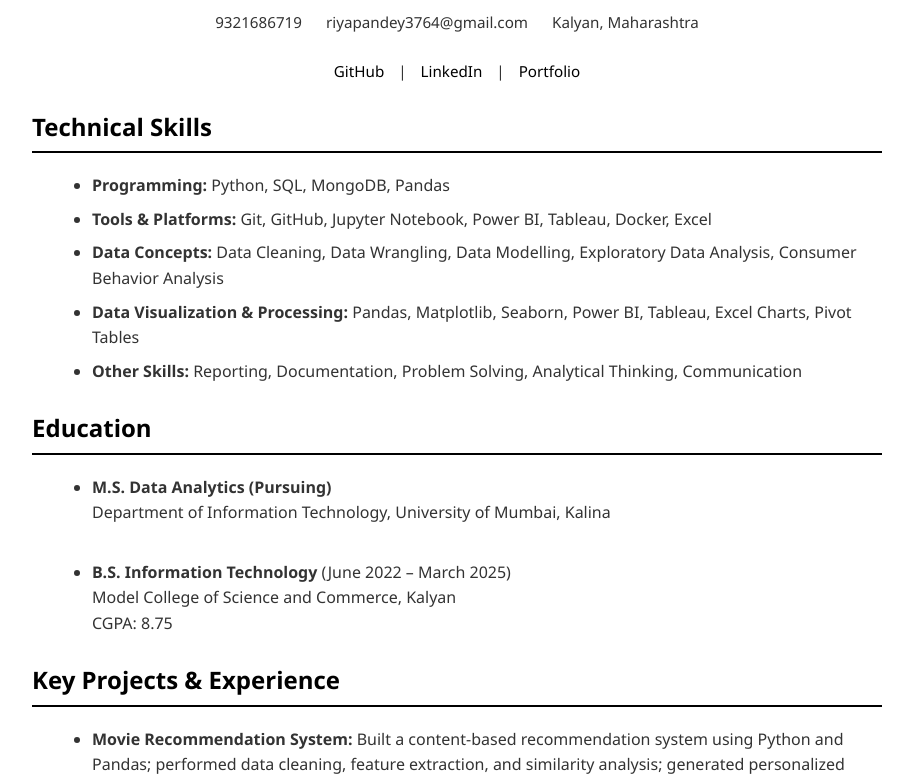
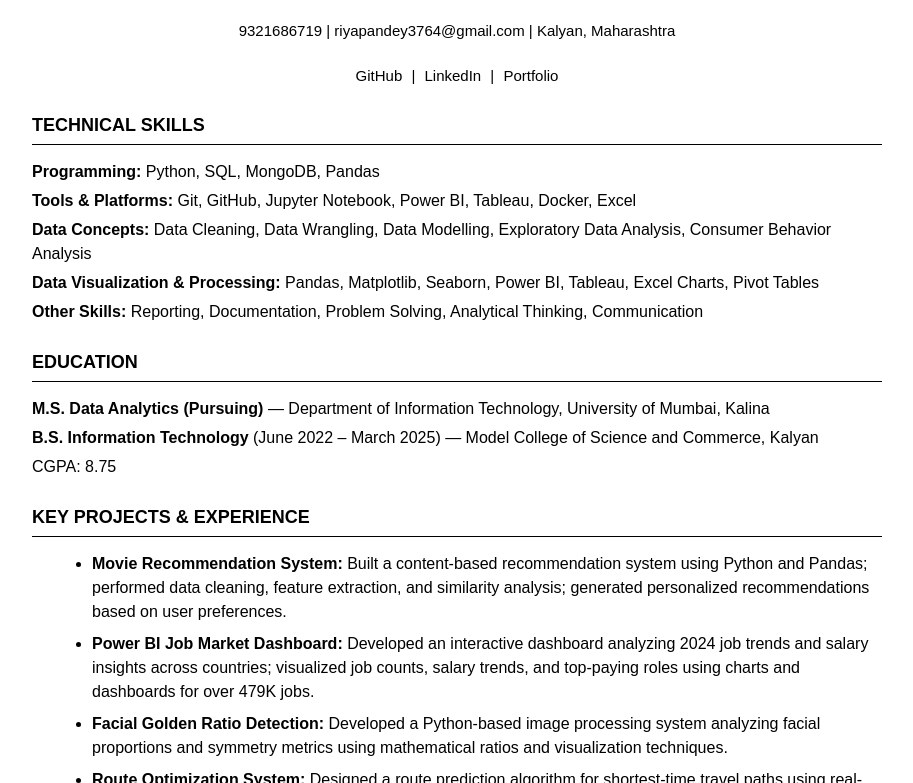
Before and after one commit to riyapandey23/Resume, a plain HTML site: page index.html in a window 1280 px wide. Shown: the part 91-874 px from the top of the page, without its empty margins (183-1096 px from the left). Drawn offline with Linux system fonts and the light colour scheme.

Commit message:
Update index.html

```diff
--- a/index.html
+++ b/index.html
@@ -1,73 +1,92 @@
 <!DOCTYPE html>
 <html lang="en">
+
 <head>
+
     <meta charset="UTF-8">
+
     <meta name="viewport" content="width=device-width, initial-scale=1.0">
-    <title>Riya H.S. Pandey | Resume</title>
+
+    <title>Riya H.S. Pandey Resume</title>
 
     <style>
 
         body {
-            font-family: 'Segoe UI', Tahoma, Geneva, Verdana, sans-serif;
+
+            font-family: Arial, sans-serif;
+
+            max-width: 850px;
+
             margin: 20px auto;
-            max-width: 850px;
-            padding: 0 20px;
-            line-height: 1.6;
-            color: #333;
+
+            padding: 20px;
+
+            color: black;
+
+            line-height: 1.5;
+
         }
 
         h1 {
-            color: #000;
-            border-bottom: 2px solid #000;
-            padding-bottom: 5px;
+
             text-align: center;
+
+            font-size: 28px;
+
+            margin-bottom: 10px;
+
+        }
+
+        .contact {
+
+            text-align: center;
+
+            margin-bottom: 20px;
+
+            font-size: 15px;
+
+        }
+
+        .contact a {
+
+            color: black;
+
+            text-decoration: none;
+
+            margin: 0 5px;
+
         }
 
         h2 {
-            color: #000;
-            border-bottom: 2px solid #000;
+
+            font-size: 18px;
+
+            border-bottom: 1px solid black;
+
             padding-bottom: 5px;
+
             margin-top: 25px;
+
         }
 
-        .contact-info {
-            text-align: center;
-            font-size: 0.95em;
-            margin-bottom: 20px;
-        }
+        p {
 
-        .contact-info span {
-            margin: 0 10px;
-            display: inline-block;
-        }
+            margin: 5px 0;
 
-        .contact-info a {
-            color: #000;
-            text-decoration: none;
-            margin: 0 10px;
-        }
-
-        .contact-info a:hover {
-            text-decoration: underline;
-        }
-
-        .section-content {
-            margin-bottom: 20px;
         }
 
         ul {
-            list-style-type: disc;
+
+            margin-top: 8px;
+
             margin-left: 20px;
+
         }
 
         li {
+
             margin-bottom: 8px;
-        }
 
-        .project-details {
-            font-size: 0.9em;
-            color: #666;
-            margin-top: 5px;
         }
 
     </style>
@@ -76,109 +95,96 @@
 
 <body>
 
-    <h1>Riya H.S. Pandey</h1>
+    <h1>RIYA H.S. PANDEY</h1>
 
-    <div class="contact-info">
+    <div class="contact">
 
-        <span>9321686719</span>
+        9321686719 |
 
-        <span>riyapandey3764@gmail.com</span>
+        riyapandey3764@gmail.com |
 
-        <span>Kalyan, Maharashtra</span>
+        Kalyan, Maharashtra
 
         <br><br>
 
-        <a href="https://github.com/riyapandey23" target="_blank">GitHub</a>
+        <a href="https://github.com/riyapandey23" target="_blank">GitHub</a> |
 
-        |
-
-        <a href="https://www.linkedin.com/in/riya-pandey-072639249/" target="_blank">LinkedIn</a>
-
-        |
+        <a href="https://www.linkedin.com/in/riya-pandey-072639249/" target="_blank">LinkedIn</a> |
 
         <a href="https://riyapandey23.github.io/PortfolioHost/" target="_blank">Portfolio</a>
 
     </div>
 
-    <!-- TECHNICAL SKILLS -->
+    <h2>TECHNICAL SKILLS</h2>
 
-    <section class="section-content">
+    <p>
 
-        <h2>Technical Skills</h2>
+        <strong>Programming:</strong>
 
-        <ul>
+        Python, SQL, MongoDB, Pandas
 
-            <li>
-                <strong>Programming:</strong>
-                Python, SQL, MongoDB, Pandas
-            </li>
+    </p>
 
-            <li>
+    <p>
+
         <strong>Tools & Platforms:</strong>
+
         Git, GitHub, Jupyter Notebook, Power BI, Tableau, Docker, Excel
-            </li>
 
-            <li>
+    </p>
+
+    <p>
+
         <strong>Data Concepts:</strong>
+
         Data Cleaning, Data Wrangling, Data Modelling,
         Exploratory Data Analysis, Consumer Behavior Analysis
-            </li>
 
-            <li>
+    </p>
+
+    <p>
+
         <strong>Data Visualization & Processing:</strong>
-                Pandas, Matplotlib, Seaborn, Power BI, Tableau,
-                Excel Charts, Pivot Tables
-            </li>
 
-            <li>
+        Pandas, Matplotlib, Seaborn,
+        Power BI, Tableau, Excel Charts, Pivot Tables
+
+    </p>
+
+    <p>
+
         <strong>Other Skills:</strong>
+
         Reporting, Documentation, Problem Solving,
         Analytical Thinking, Communication
-            </li>
 
-        </ul>
+    </p>
 
-    </section>
+    <h2>EDUCATION</h2>
 
-    <!-- EDUCATION -->
+    <p>
 
-    <section class="section-content">
-
-        <h2>Education</h2>
-
-        <ul>
-
-            <li>
-
-                <strong>M.S. Data Analytics (Pursuing)</strong><br>
-
+        <strong>M.S. Data Analytics (Pursuing)</strong> —
         Department of Information Technology,
         University of Mumbai, Kalina
 
-            </li>
+    </p>
 
-            <br>
-
-            <li>
+    <p>
 
         <strong>B.S. Information Technology</strong>
-                (June 2022 – March 2025)<br>
+        (June 2022 – March 2025) —
+        Model College of Science and Commerce, Kalyan
 
-                Model College of Science and Commerce, Kalyan<br>
+    </p>
+
+    <p>
 
         CGPA: 8.75
 
-            </li>
+    </p>
 
-        </ul>
-
-    </section>
-
-    <!-- PROJECTS -->
-
-    <section class="section-content">
-
-        <h2>Key Projects & Experience</h2>
+    <h2>KEY PROJECTS & EXPERIENCE</h2>
 
     <ul>
 
@@ -240,56 +246,55 @@
 
     </ul>
 
-    </section>
-
-    <!-- CERTIFICATIONS -->
-
-    <section class="section-content">
-
-        <h2>Certifications & Training</h2>
+    <h2>CERTIFICATIONS & TRAINING</h2>
 
     <ul>
 
         <li>
+
             Data Analytics Job Simulation – Deloitte (Forage)
+
         </li>
 
         <li>
+
             Cloud Computing Internship – iFuture
+
         </li>
 
         <li>
+
             Research Methodology Course – Udemy
+
         </li>
 
     </ul>
 
-    </section>
-
-    <!-- STRENGTHS -->
-
-    <section class="section-content">
-
-        <h2>Strengths</h2>
+    <h2>STRENGTHS</h2>
 
     <ul>
 
         <li>
+
             Strong analytical and problem-solving skills
+
         </li>
 
         <li>
+
             Effective communication and presentation abilities
+
         </li>
 
         <li>
+
             Quick learner with ability to work independently
             and adapt to new tools
+
         </li>
 
     </ul>
 
-    </section>
+</body>
 
-</body>
 </html>
```
Lines whose indentation alone changed are shown as unchanged.
